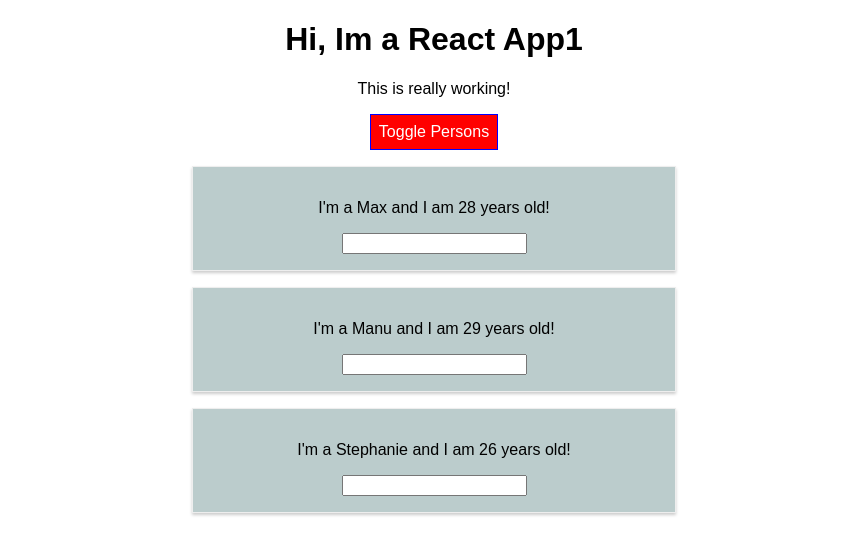
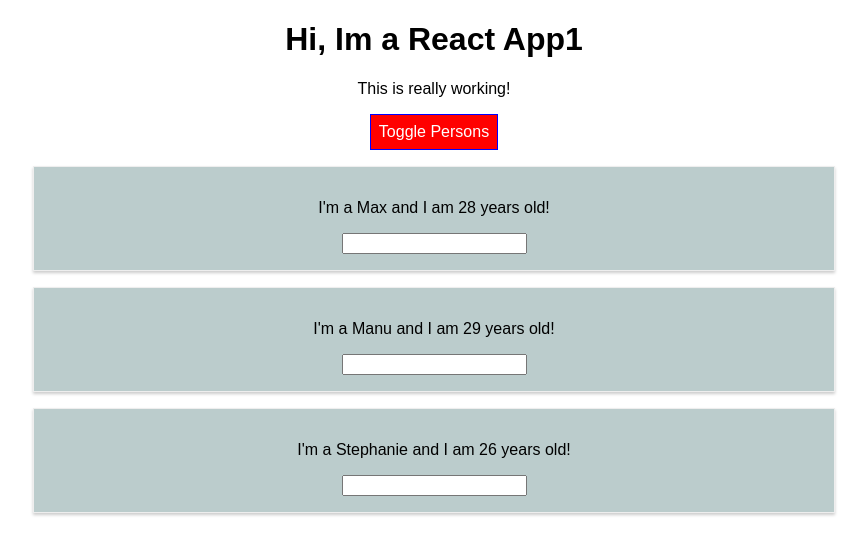
Before and after one commit to kuter/django-webpack-react, a React app: page / in a window 1280 px wide. Both pictures are taken after a click on the button "Toggle Persons". Shown: the top 554 px of the page, without its empty margins (206-1073 px from the left). Built offline with nearby package versions, Linux system fonts and the light colour scheme; the HTML template or start-up script is replaced by a standard one.

Commit message:
removed Radium

```diff
--- a/package.json
+++ b/package.json
@@ -11,7 +11,6 @@
   "author": "",
   "license": "ISC",
   "dependencies": {
-    "radium": "^0.25.1",
     "react": "^16.8.6",
     "react-dom": "^16.8.6"
   },
--- a/reactjs/App.js
+++ b/reactjs/App.js
@@ -1,6 +1,5 @@
 import React, { Component } from 'react';
 import './App.css';
-import Radium, {StyleRoot} from 'radium';
 import Person from './Person/Person.js';
 
 
@@ -58,10 +57,6 @@
             border: '1px solid blue',
             padding: '8px',
             cursor: 'pointer',
-            ':hover': {
-                backgroundColor: 'lightgreen',
-                color: 'black'
-            }
         };
 
         let persons = null;
@@ -81,11 +76,6 @@
                 </div>
             );
             style.backgroundColor = 'red';
-            style[':hover'] = {
-                backgroundColor: 'salmon',
-                color: 'black'
-            }
-
         }
 
         const classes = [];
@@ -98,7 +88,6 @@
         }
 
         return (
-            <StyleRoot>
             <div className="App">
                 <h1>Hi, Im a React App1</h1>
                 <p className={classes.join(' ')}>This is really working!</p>
@@ -108,10 +97,9 @@
                     onClick={this.togglePersonHandler}>Toggle Persons</button>
                 {persons}
             </div>
-        </StyleRoot>
                 );
                 // return React.createElement('div', null, React.createElement('h1', {className: 'App'}, 'Hello World !!'));
     }
 }
 
-export default Radium(App);
+export default App;
--- a/reactjs/Person/Person.js
+++ b/reactjs/Person/Person.js
@@ -1,17 +1,12 @@
 import React from 'react';
 
 import './Person.css';
-import Radium from 'radium';
 
 
 const person = (props) => {
-    const styles = {
-        '@media (min-width: 500px)': {
-            width: '450px'
-        }
-    }
+
     return (
-        <div className="Person" style={styles}>
+        <div className="Person">
             <p onClick={props.click}>I'm a {props.name} and I am {props.age} years old!</p>
             <p>{props.children}</p>
             <input type="text" onChange={props.changed} value={props.userName} />
@@ -19,4 +14,4 @@
             )
 };
 
-export default Radium(person);
+export default person;
```
